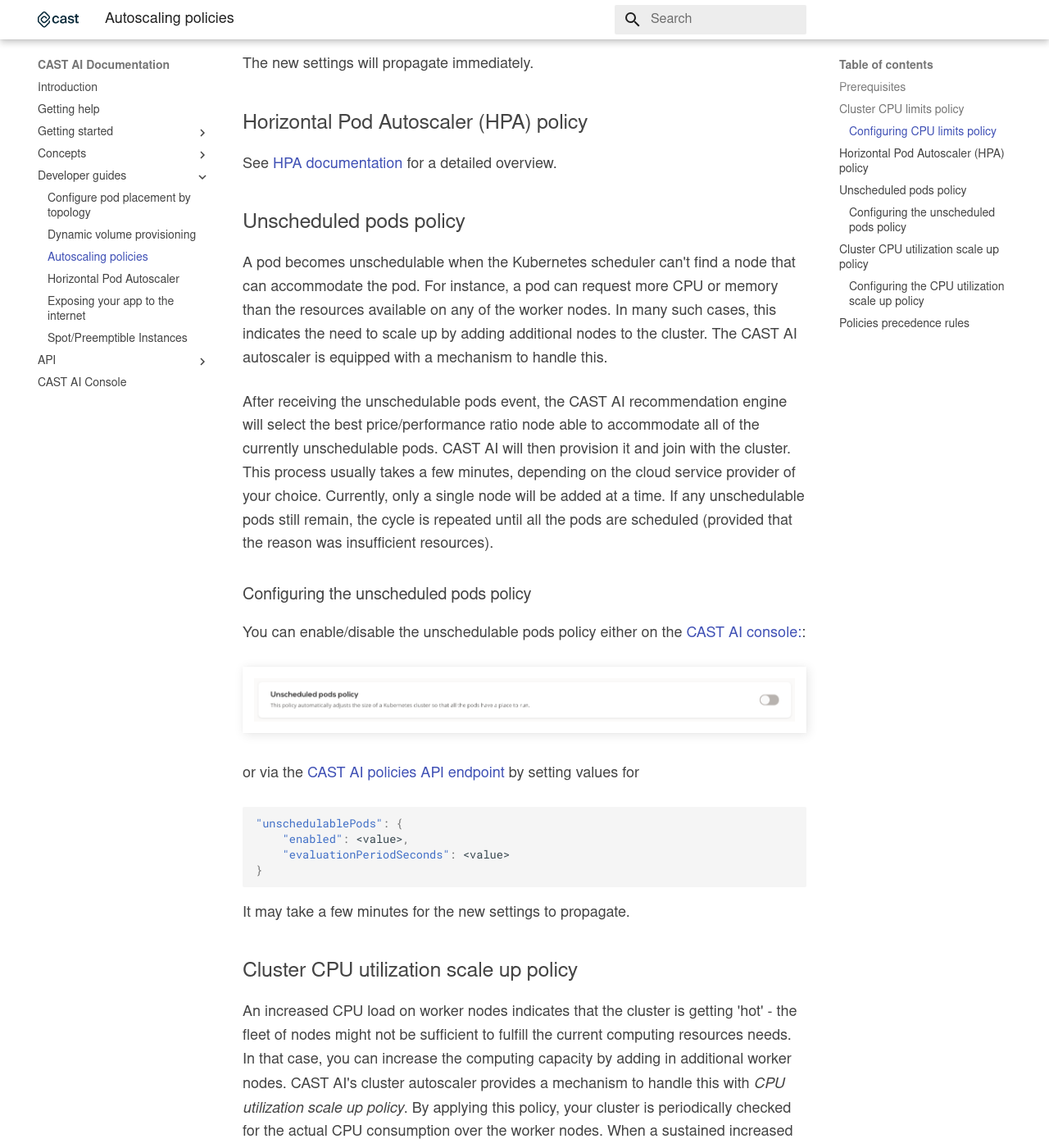
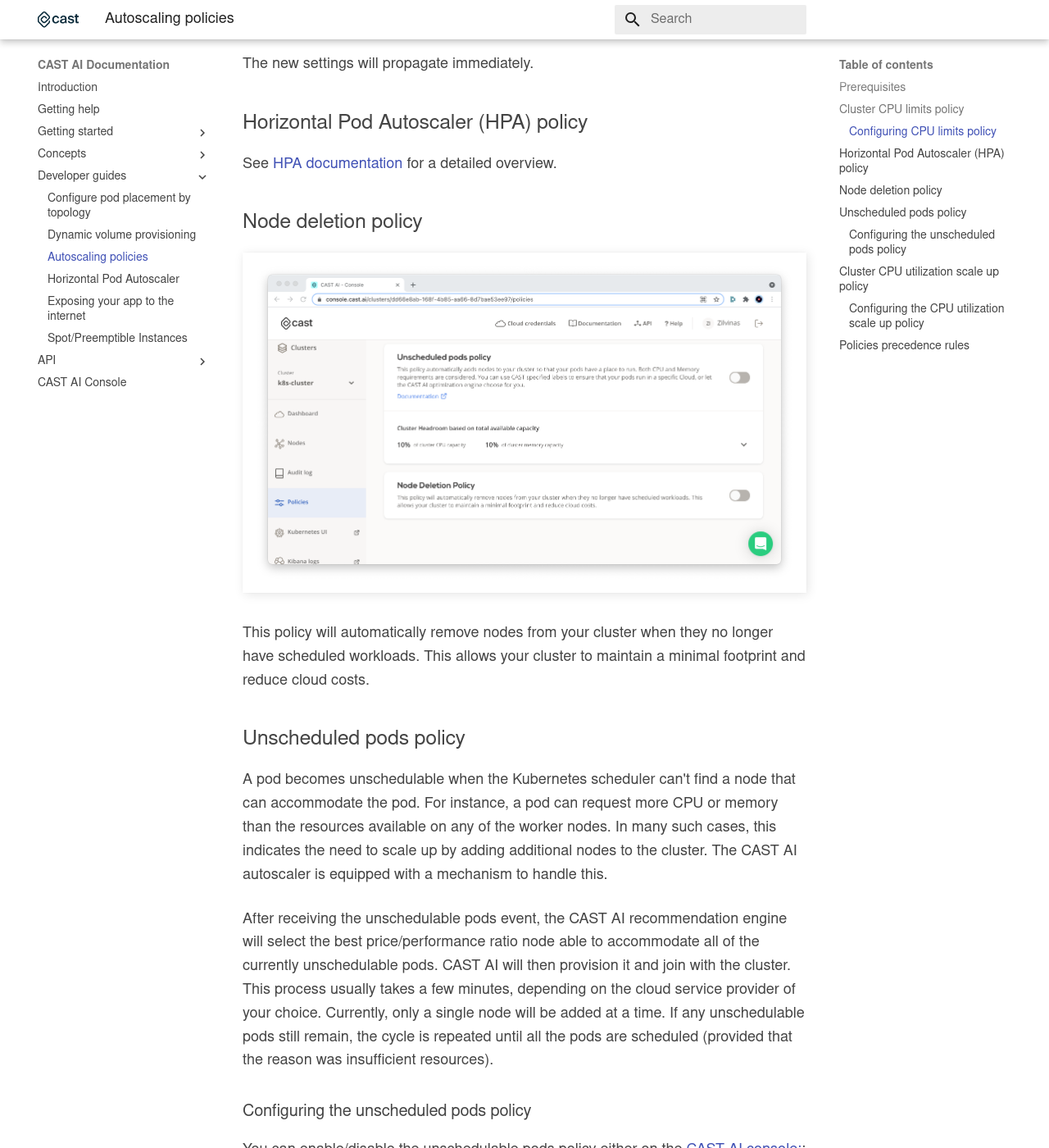
Before and after one commit to castai/docs, an MkDocs documentation site: the page built from docs/guides/autoscaling-policies.md, in a window 1280 px wide and 1400 px high, scrolled down 1591 px. Shown: the whole window at 82% size. Built offline with MkDocs 1.6.1 and Material for MkDocs 9.7.7, drawn with Linux system fonts in a browser that asks for light colours; some web fonts are replaced.

Commit message:
feat(docs): basic docs of node deletion policy

```diff
--- a/docs/guides/autoscaling-policies.md
+++ b/docs/guides/autoscaling-policies.md
@@ -46,6 +46,15 @@
 ## Horizontal Pod Autoscaler (HPA) policy
 
 See [HPA documentation](pod-autoscaler/hpa.md) for a detailed overview.
+
+
+## Node deletion policy
+
+![](autoscaling-policies/node_deletion_policy.png)
+
+This policy will automatically remove nodes from your cluster when they no longer have scheduled workloads.
+This allows your cluster to maintain a minimal footprint and reduce cloud costs.
+
 
 ## Unscheduled pods policy
 
```
Also changed, not shown: docs/guides/autoscaling-policies/node_deletion_policy.png (added).
